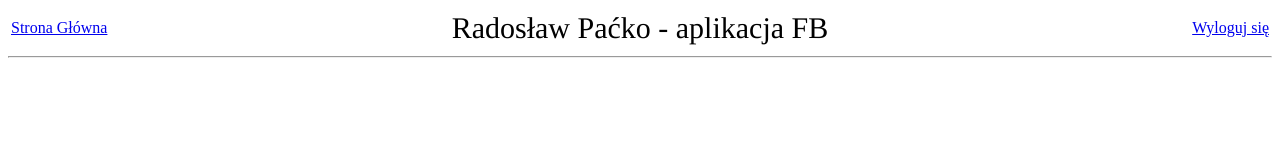
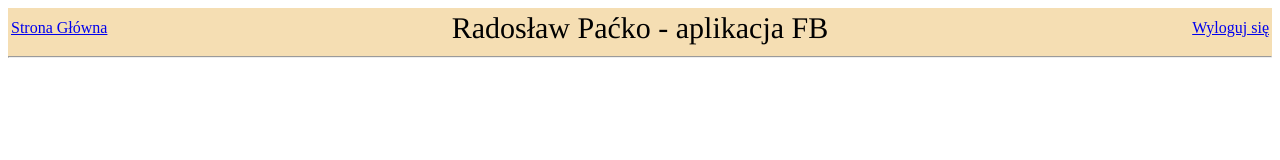
Before and after one commit to packoradoslaw/packoradoslaw.github.io, a plain HTML site: page index.html in a window 1280 px wide. Drawn offline with Linux system fonts and the light colour scheme.

Commit message:
Update index.html

```diff
--- a/index.html
+++ b/index.html
@@ -8,7 +8,7 @@
 	<script src="fb.js" ></script>
 </head>
 <body>
-	<div id="gora">
+	<div id="gora" style="background-color: #F5DEB3">
 		<table style="width:100%; margin:auto">
 		<tr>
 		<td style="width:15%"><a href="http://www.radoslawpacko.cba.pl">Strona Główna</a></td>
```
